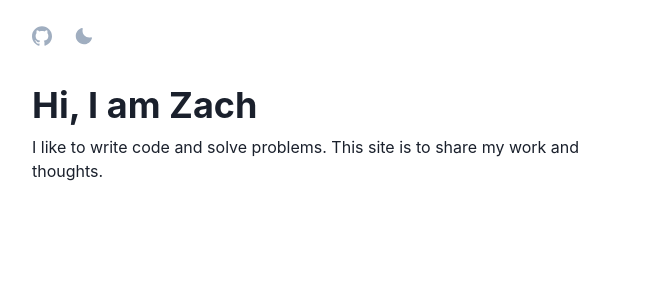
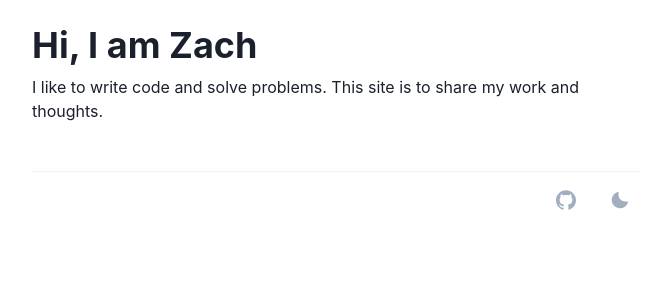
Before and after one commit to zimmerel/next-portfolio, a Next.js app: page / in a window 1280 px wide. Shown: the top 300 px of the page, without its empty margins (304-975 px from the left). Built offline with nearby package versions, Linux system fonts and the light colour scheme.

Commit message:
chore: change header to footer

```diff
--- /dev/null
+++ b/src/components/Footer.tsx
@@ -0,0 +1,62 @@
+import {
+  chakra,
+  Flex,
+  HTMLChakraProps,
+  Icon,
+  Link,
+  useColorModeValue,
+} from '@chakra-ui/react';
+import siteConfig from '../site.config';
+import { GitHubIcon } from './icons';
+import ColorModeSwitch from './ColorModeSwitch';
+
+function FooterContent() {
+  return (
+    <Flex
+      w="100%"
+      h="100%"
+      align="center"
+      justify="flex-end"
+      gap={3}
+      color="gray.400"
+      maxW="1100px"
+    >
+      <Link
+        isExternal
+        aria-label="go to Zach's github profile"
+        href={siteConfig.github.profile}
+      >
+        <Icon
+          as={GitHubIcon}
+          display="block"
+          transition="color 0.3s"
+          _hover={{ color: 'gray.500' }}
+          boxSize="5"
+        />
+      </Link>
+      <ColorModeSwitch />
+    </Flex>
+  );
+}
+
+export default function Footer(props: HTMLChakraProps<'header'>) {
+  const bgColor = useColorModeValue('white', 'gray.800');
+
+  return (
+    <chakra.footer
+      pos="sticky"
+      bottom="0"
+      zIndex="3"
+      left="0"
+      right="0"
+      width="full"
+      bgColor={bgColor}
+      transition="box-shadow 0.2s, background-color 0.2s"
+      {...props}
+    >
+      <chakra.div height="3.5rem" mx="auto" maxW="8xl">
+        <FooterContent />
+      </chakra.div>
+    </chakra.footer>
+  );
+}
--- a/src/components/Header.tsx
+++ /dev/null
@@ -1,55 +0,0 @@
-import {
-  chakra,
-  Flex,
-  HTMLChakraProps,
-  Icon,
-  Link,
-  useColorModeValue,
-} from '@chakra-ui/react';
-import siteConfig from '../site.config';
-import { GitHubIcon } from './icons';
-import ColorModeSwitch from './ColorModeSwitch';
-
-function HeaderContent() {
-  return (
-    <Flex w="100%" h="100%" align="center" justify="space-between" gap={3}>
-      <Flex justify="flex-end" align="center" color="gray.400" maxW="1100px">
-        <Link
-          isExternal
-          aria-label="go to Zach's github profile"
-          href={siteConfig.github.profile}
-        >
-          <Icon
-            as={GitHubIcon}
-            display="block"
-            transition="color 0.3s"
-            _hover={{ color: 'gray.500' }}
-            boxSize="5"
-          />
-        </Link>
-        <ColorModeSwitch />
-      </Flex>
-    </Flex>
-  );
-}
-
-export default function Header(props: HTMLChakraProps<'header'>) {
-  const headerBg = useColorModeValue('white', 'gray.800');
-  return (
-    <chakra.header
-      pos="sticky"
-      top="0"
-      zIndex="3"
-      left="0"
-      right="0"
-      width="full"
-      bgColor={headerBg}
-      transition="box-shadow 0.2s, background-color 0.2s"
-      {...props}
-    >
-      <chakra.div height="4.5rem" mx="auto" maxW="8xl">
-        <HeaderContent />
-      </chakra.div>
-    </chakra.header>
-  );
-}
--- a/src/components/layout.tsx
+++ b/src/components/layout.tsx
@@ -1,7 +1,6 @@
-import { Container, Box, useColorModeValue } from "@chakra-ui/react";
-import { ReactNode } from "react";
-import Header from "./Header";
-import RouteBreadcrumb from "./RouteBreadcrumb";
+import { Container, Box, Divider } from '@chakra-ui/react';
+import { ReactNode } from 'react';
+import Footer from './Footer';
 
 interface Props {
   children: ReactNode;
@@ -10,10 +9,11 @@ interface Props {
 export default function Layout({ children }: Props) {
   return (
     <Container maxW="container.sm">
-      <Header />
-      <Box as="main" mt={3}>
+      <Box as="main" mt={6} mb={12}>
         {children}
       </Box>
+      <Divider />
+      <Footer />
     </Container>
   );
 }
```
